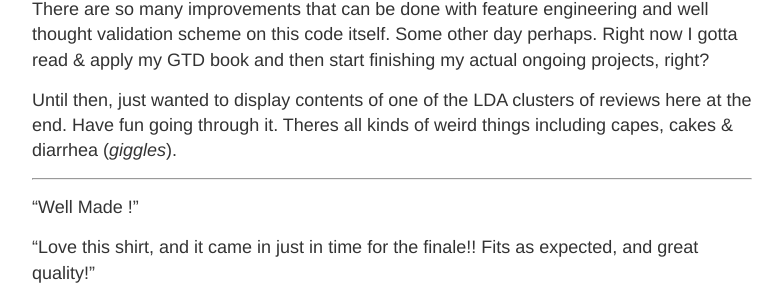
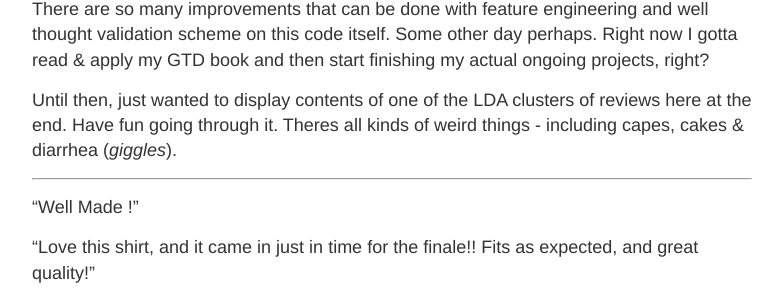
Before and after one commit to spsphulse/My-Portfolio, a Jekyll site: the page built from _posts/2019-07-30-whats-going-on-amazon.md, in a window 1280 px wide and 900 px high, scrolled down 6396 px. Shown: the part 170-474 px from the top of the window, without its empty margins (248-1031 px from the left). Built offline with Jekyll 4.4.1, drawn with Linux system fonts in a browser that asks for light colours.

```diff
--- a/_posts/2019-07-30-whats-going-on-amazon.md
+++ b/_posts/2019-07-30-whats-going-on-amazon.md
@@ -91,7 +91,7 @@ Because otherwise, for example, how do I rely on that number of reviews(3176 in
 
 There are so many improvements that can be done with feature engineering and well thought validation scheme on this code itself. Some other day perhaps. Right now I gotta read & apply my GTD book and then start finishing my actual ongoing projects, right?
 
-Until then, just wanted to display contents of one of the LDA clusters of reviews here at the end. Have fun going through it. Theres all kinds of weird things including capes, cakes & diarrhea (*giggles*).
+Until then, just wanted to display contents of one of the LDA clusters of reviews here at the end. Have fun going through it. Theres all kinds of weird things - including capes, cakes & diarrhea (*giggles*).
 
 
 *********************************************************************************************************
```
